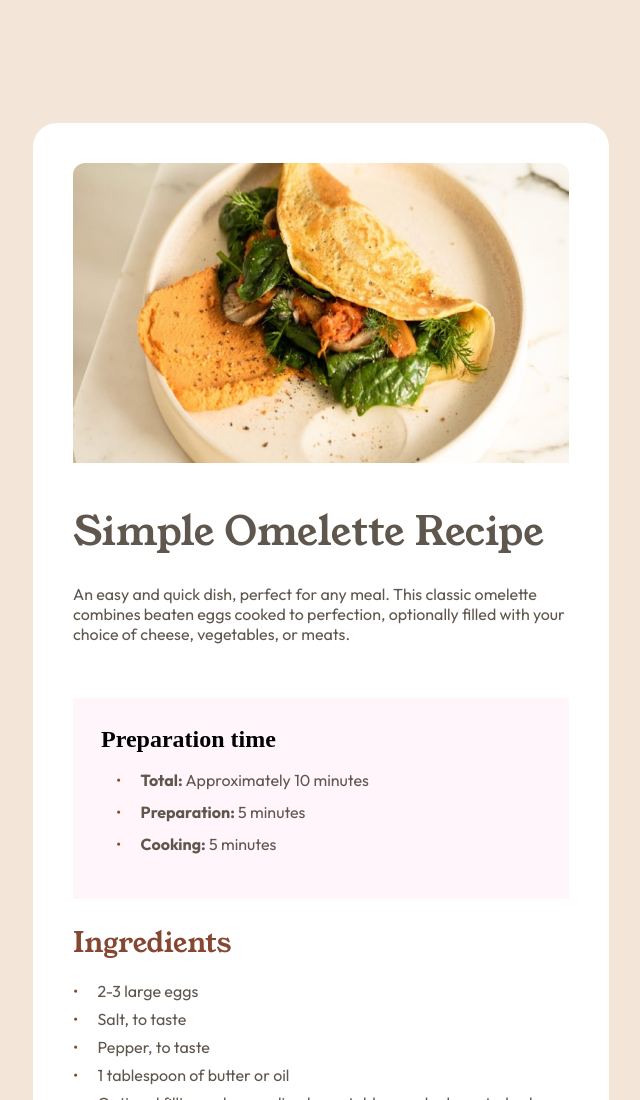
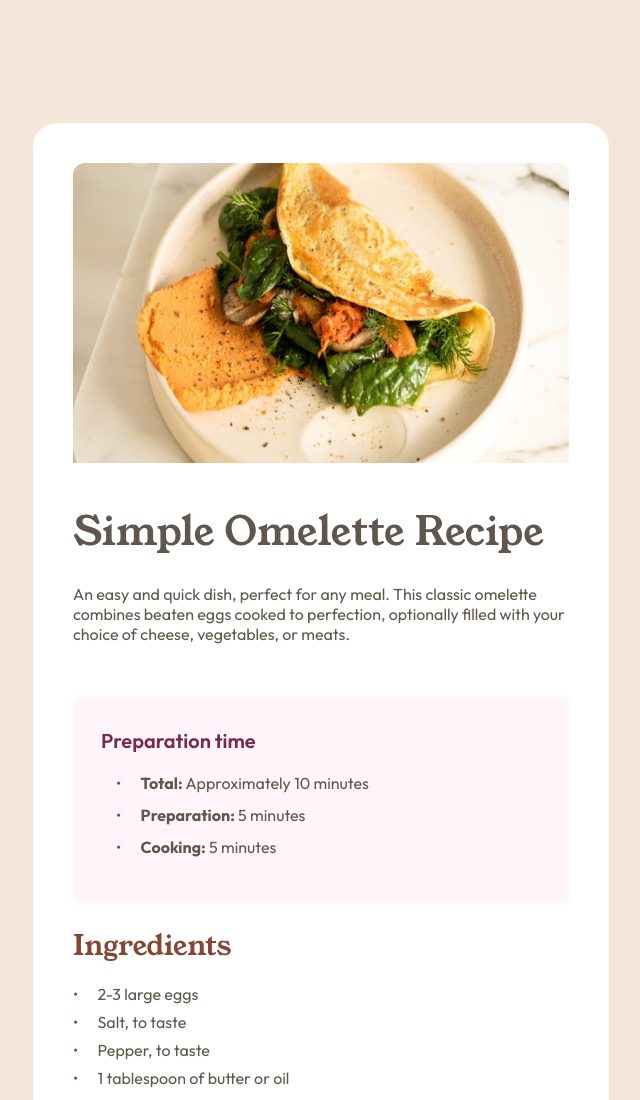
Before and after one commit to fvaldez29/recipe-main-page, a plain HTML site: page index.html in a window 1280 px wide. Shown: the top 1100 px of the page, without its empty margins (319-959 px from the left). Drawn offline with Linux system fonts and the light colour scheme.

Commit message:
Update main.css

```diff
--- a/style/main.css
+++ b/style/main.css
@@ -93,7 +93,7 @@ padding-bottom: 24px;
     padding: 28px;
 }
 
-.container-time h4{
+.container-time h2{
     font-family: var(--outfit);
     font-size: 20px;
     font-weight: 600;
```
